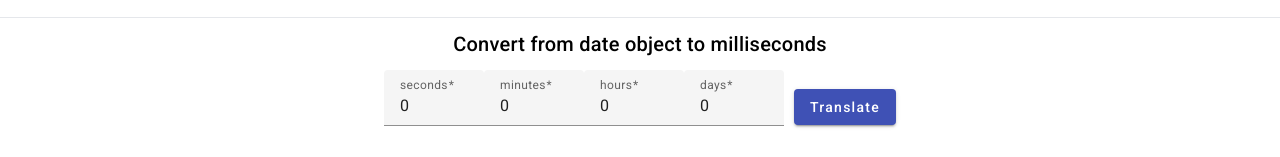
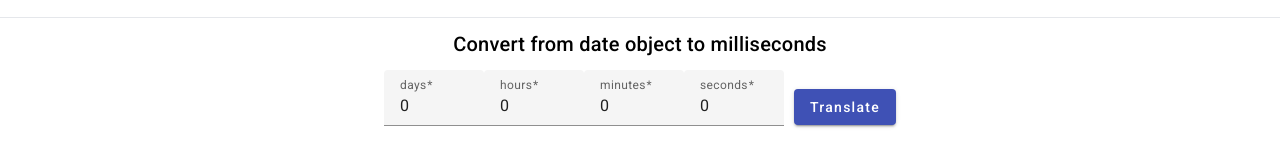
Before and after one commit to nisicadmir/nisix-utilities-fe, an Angular app: page / in a window 1280 px wide. Shown: the part 726-883 px from the top of the page. Built offline with nearby package versions, Linux system fonts and the light colour scheme.

Commit message:
match fields

```diff
--- a/src/app/app.component.html
+++ b/src/app/app.component.html
@@ -105,20 +105,20 @@
     <h2>Convert from date object to milliseconds</h2>
     <form [formGroup]="formGroupFromObjectToMillis">
       <mat-form-field style="width: 100px">
-        <mat-label>seconds</mat-label>
-        <input matInput type="number" formControlName="seconds" />
+        <mat-label>days</mat-label>
+        <input matInput type="number" formControlName="days" />
+      </mat-form-field>
+      <mat-form-field style="width: 100px">
+        <mat-label>hours</mat-label>
+        <input matInput type="number" formControlName="hours" />
       </mat-form-field>
       <mat-form-field style="width: 100px">
         <mat-label>minutes</mat-label>
         <input matInput type="number" formControlName="minutes" />
       </mat-form-field>
       <mat-form-field style="width: 100px">
-        <mat-label>hours</mat-label>
-        <input matInput type="number" formControlName="hours" />
-      </mat-form-field>
-      <mat-form-field style="width: 100px">
-        <mat-label>days</mat-label>
-        <input matInput type="number" formControlName="days" />
+        <mat-label>seconds</mat-label>
+        <input matInput type="number" formControlName="seconds" />
       </mat-form-field>
       <button
         mat-raised-button
```
